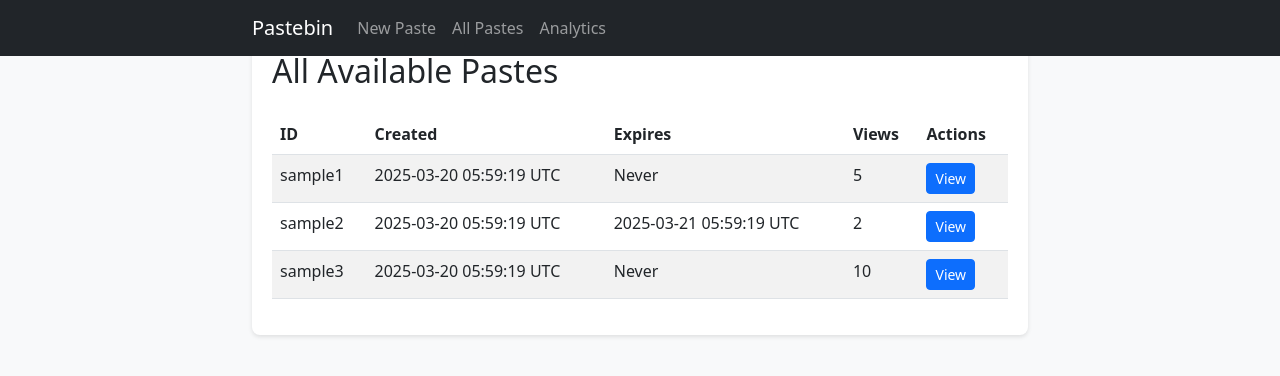
After one commit to TranBang5/SOA-Project, a Flask app: page /pastes in a window 1280 px wide. The commit adds this page. Shown: the top 376 px of the page. Run offline with Flask 3, Linux system fonts and the light colour scheme; data comes from the database, SQL or seed files in the repository; parts of the project's set-up code (start-up, migrations or seed data) failed here and were passed over.

Commit message:
minor fixes

```diff
--- a/app.py
+++ b/app.py
@@ -34,6 +34,14 @@
 @app.route('/')
 def index():
     return render_template('index.html')
+
+@app.route('/pastes')
+def list_pastes():
+    # Get all non-expired pastes, ordered by creation date
+    pastes = Paste.query.filter(
+        (Paste.expires_at.is_(None)) | (Paste.expires_at > datetime.utcnow())
+    ).order_by(Paste.created_at.desc()).all()
+    return render_template('list.html', pastes=pastes)
 
 @app.route('/paste', methods=['POST'])
 def create_paste():
@@ -131,4 +139,4 @@
 if __name__ == '__main__':
     with app.app_context():
         db.create_all()
-    app.run(debug=True)
+    app.run(host='0.0.0.0', port=5000, debug=True)
--- a/docker-compose.yml
+++ b/docker-compose.yml
@@ -23,7 +23,7 @@
       - mysql_data:/var/lib/mysql
       - ./init.sql:/docker-entrypoint-initdb.d/init.sql
     ports:
-      - "3306:3306"
+      - "3307:3306"
     restart: unless-stopped
 
 volumes:
--- a/templates/base.html
+++ b/templates/base.html
@@ -35,6 +35,9 @@
                         <a class="nav-link" href="/">New Paste</a>
                     </li>
                     <li class="nav-item">
+                        <a class="nav-link" href="/pastes">All Pastes</a>
+                    </li>
+                    <li class="nav-item">
                         <a class="nav-link" href="/analytics">Analytics</a>
                     </li>
                 </ul>
--- /dev/null
+++ b/templates/list.html
@@ -0,0 +1,46 @@
+{% extends "base.html" %}
+
+{% block title %}All Pastes - Pastebin{% endblock %}
+
+{% block content %}
+<div class="paste-box">
+    <h2 class="mb-4">All Available Pastes</h2>
+
+    <div class="table-responsive">
+        <table class="table table-striped">
+            <thead>
+                <tr>
+                    <th>ID</th>
+                    <th>Created</th>
+                    <th>Expires</th>
+                    <th>Views</th>
+                    <th>Actions</th>
+                </tr>
+            </thead>
+            <tbody>
+                {% for paste in pastes %}
+                <tr>
+                    <td>{{ paste.id }}</td>
+                    <td>{{ paste.created_at.strftime('%Y-%m-%d %H:%M:%S UTC') }}</td>
+                    <td>
+                        {% if paste.expires_at %}
+                            {{ paste.expires_at.strftime('%Y-%m-%d %H:%M:%S UTC') }}
+                        {% else %}
+                            Never
+                        {% endif %}
+                    </td>
+                    <td>{{ paste.views }}</td>
+                    <td>
+                        <a href="{{ url_for('view_paste', paste_id=paste.id) }}" class="btn btn-sm btn-primary">View</a>
+                    </td>
+                </tr>
+                {% else %}
+                <tr>
+                    <td colspan="5" class="text-center">No pastes available</td>
+                </tr>
+                {% endfor %}
+            </tbody>
+        </table>
+    </div>
+</div>
+{% endblock %}
```
Also changed, not shown: 1 other file.
